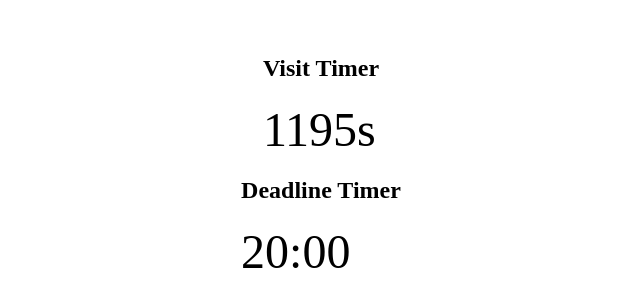
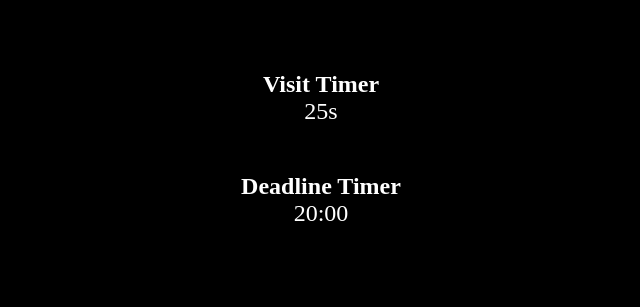
Before and after one commit to copteruniframework/vite-test, a website built with Vite: page index.html in a window 1280 px wide. Shown: the part 251-558 px from the top of the page, without its empty margins (319-959 px from the left). Built offline with nearby package versions, Linux system fonts and the light colour scheme.

Commit message:
feat: parseISODuration

```diff
--- a/assets/JavaScript/countdown.ts
+++ b/assets/JavaScript/countdown.ts
@@ -17,8 +17,7 @@ export function countdown() {
             const durationStr = getData(el, 'duration');
             if (!durationStr) return;
 
-      const minutes = parseInt(durationStr.replace(/[^0-9]/g, ''), 10);
-      const durationMs = minutes * 60 * 1000;
+            const durationMs = parseISODuration(durationStr);
             const storageKey = `countdown::${id}::endAt`;
             let endAt = parseInt(localStorage.getItem(storageKey) || '0', 10);
             if (!endAt || isNaN(endAt) || endAt < Date.now()) {
@@ -32,7 +31,7 @@ export function countdown() {
                 const remaining = endAt - now;
                 if (remaining <= 0) {
                     if (timeout) clearTimeout(timeout);
-          el.textContent = 'abgelaufen';
+                    el.textContent = '0:00';
                     localStorage.removeItem(storageKey);
                     return;
                 }
@@ -61,3 +60,22 @@ export function countdown() {
         }
     });
 }
+
+export function parseISODuration(iso: string): number {
+    if (typeof iso !== 'string' || !iso.startsWith('P')) {
+        throw new Error('Invalid ISO-8601 duration');
+    }
+
+    const re = /^P(?:(\d+)D)?(?:T(?:(\d+)H)?(?:(\d+)M)?(?:(\d+)S)?)?$/i;
+    const m = iso.match(re);
+    if (!m) {
+        throw new Error('Unsupported ISO-8601 duration format');
+    }
+
+    const days = m[1] ? Number(m[1]) : 0;
+    const hours = m[2] ? Number(m[2]) : 0;
+    const minutes = m[3] ? Number(m[3]) : 0;
+    const seconds = m[4] ? Number(m[4]) : 0;
+
+    return ((((days * 24 + hours) * 60 + minutes) * 60) + seconds) * 1000;
+}
--- a/assets/JavaScript/main.ts
+++ b/assets/JavaScript/main.ts
@@ -1,8 +1,6 @@
 import { script1 } from './script1';
-import { script2 } from './script2.js';
-import { script3 } from './script3.js';
-import { script4 } from './script4.js';
 import {countdown} from './countdown'
+import {parseISODuration} from './countdown'
 
 import '../css/style1.css';
 import '../css/style2.css';
@@ -10,9 +8,6 @@ import '../css/style3.css';
 
 // Initialisierung
 script1();
-script2();
-script3();
-script4();
 countdown();
 
 // console.log('main.js loaded');
--- a/assets/css/style1.css
+++ b/assets/css/style1.css
@@ -1,5 +1,14 @@
 .style1 {
   background-color: green;
+}
+* {
+  margin: 0;
+  padding: 0;
+}
+
+body {
+  background-color: black;
+  color: white;
 }
 
 .dev_container {
@@ -8,8 +17,16 @@
   flex-direction: column;
   justify-content: center;
   align-items: center;
+  gap: 3rem;
+}
+
+.u-vflex-center-center {
+  display: flex;
+  flex-direction: column;
+  justify-content: center;
+  align-items: center;
 }
 
 .countdown {
-    font-size: 3rem;
+  font-size: 1.5rem;
 }
--- a/index.html
+++ b/index.html
@@ -1,5 +1,5 @@
 <!DOCTYPE html>
-<html lang="en">
+<html lang="de">
   <head>
     <meta charset="UTF-8" />
     <meta name="viewport" content="width=device-width, initial-scale=1.0" />
@@ -7,17 +7,16 @@
     <!-- <link rel="stylesheet" href="assets/css/style1.css"> -->
     <script type="module" src="assets/JavaScript/main.ts"></script>
   </head>
-  <body>
+  <body >
     <section class="dev_container">
-      <div>
+      <div class="u-vflex-center-center">
         <h2>Visit Timer</h2>
         <span
           class="countdown"
           data-countdown
           data-id="signup-mail"
           data-mode="visit"
-          data-duration="PT20M"
-          data-end-at="2025-11-01T20:00:00Z"
+          data-duration="PT30S"
           data-format="auto"
           data-reset-on="never"
           data-i18n="de-DE"
@@ -25,7 +24,7 @@
           20:00
         </span>
       </div>
-      <div>
+      <div class="u-vflex-center-center">
         <h2>Deadline Timer</h2>
         <span
           class="countdown"
```
Lines whose indentation alone changed are shown as unchanged.
